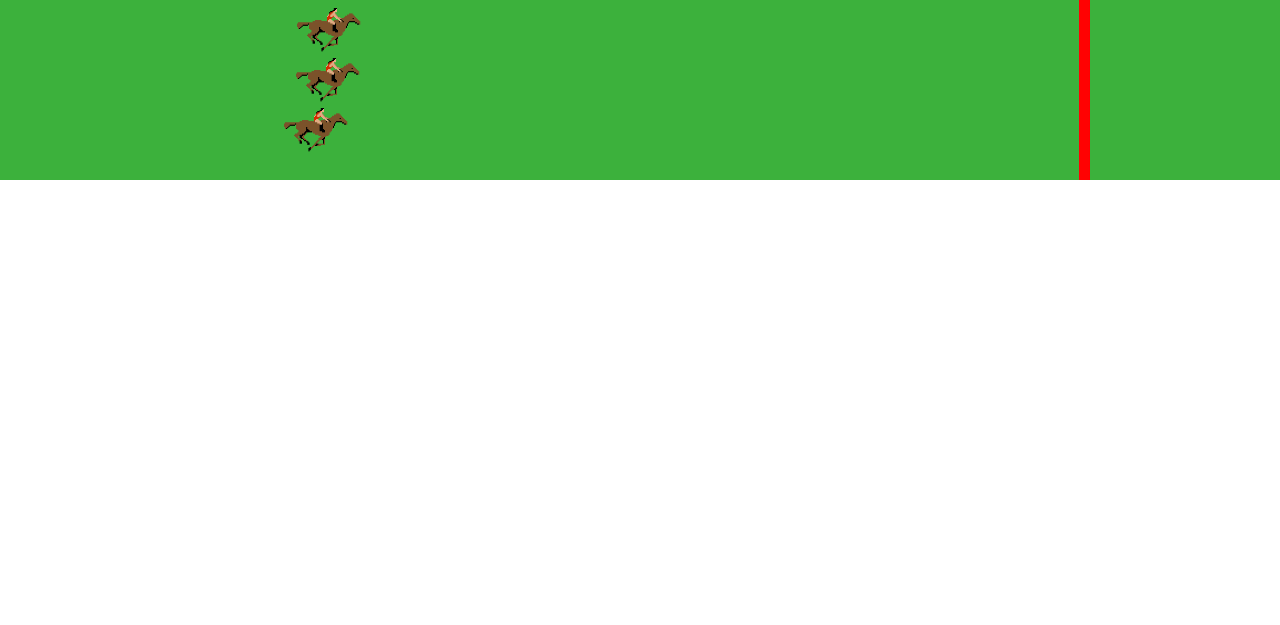
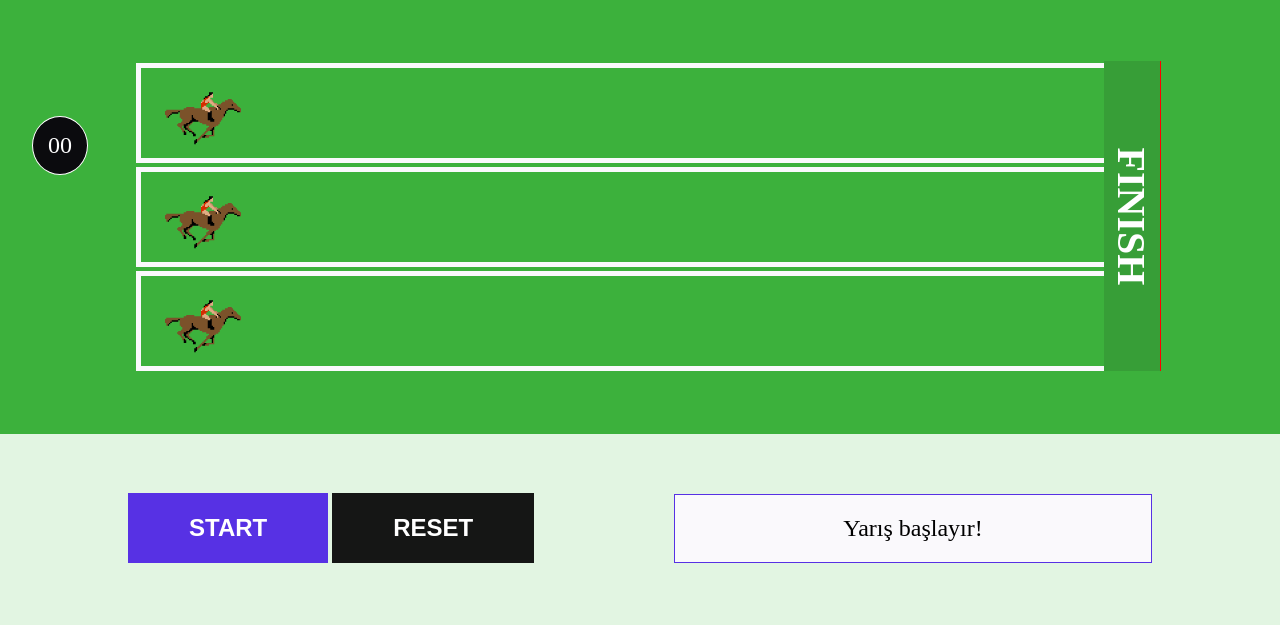
Before and after one commit to muradorucov/Hourse-Game, a plain HTML site: page index.html in a window 1280 px wide. Drawn offline with Linux system fonts and the light colour scheme.

Commit message:
game done

```diff
--- a/index.html
+++ b/index.html
@@ -9,23 +9,40 @@
     <link rel="stylesheet" href="style.css">
 </head>
 <body>
-    <div class="container">
-        <div class="game-dashborad">
-            <div class="hourses">
-                <div class="hourse1">
-                    <img src="./img/hourse.gif" alt="">
+    <section id="game-display">
+        <div class="container">
+            <div class="row">
+                <div class="timer">00</div>
+                <div class="hourses">
+                    <div class="hourse">
+                        <img src="./img/hourse.gif" alt="" class="hourse-one">
+                    </div>
+                    <div class="hourse">
+                        <img src="./img/hourse.gif" alt="" class="hourse-two">
+                    </div>
+                    <div class="hourse">
+                        <img src="./img/hourse.gif" alt="" class="hourse-three">
+                    </div>
                 </div>
-                <div class="hourse2">
-                    <img src="./img/hourse.gif" alt="">
-                </div>
-                <div class="hourse3">
-                    <img src="./img/hourse.gif" alt="">
+                <div class="finish">
+                    <span>FINISH</span>
                 </div>
             </div>
-            <div class="finish"></div>
         </div>
-    </div>
-
+    </section>
+    <section id="game-btn">
+        <div class="container">
+            <div class="row">
+                <div class="btns">
+                    <button id="start-btn">START</button>
+                    <button id="reset-btn" >RESET</button>
+                </div>
+                <div class="comment">
+                    <span >Yarış başlayır!</span>
+                </div>
+            </div>
+        </div>
+    </section>
     <script src="main.js"></script>
 </body>
 </html>
--- a/main.js
+++ b/main.js
@@ -1,36 +1,68 @@
-let hourse1 = document.querySelector(".hourse1")
-let hourse2 = document.querySelector(".hourse2")
-let hourse3 = document.querySelector(".hourse3")
-var gameDashboard = document.querySelector(".game-dashborad");
+let hourseFirst = document.querySelector(".hourse-one")
+let hourseSecond = document.querySelector(".hourse-two")
+let hourseTrhee = document.querySelector(".hourse-three")
+let comment = document.querySelector(".comment span")
+let startBtn = document.querySelector("#start-btn")
+let resetBtn = document.querySelector("#reset-btn")
+let timerDisplay = document.querySelector(".timer")
 
 
-var hourse_1_left =0;
-var hourse_2_left =0;
-var hourse_3_left =0;
+var hourseFirst_left = 0;
+var hourseSecond_left = 0;
+var hourseTrhee_left = 0;
+var timer = 0;
+
+startBtn.addEventListener('click', () => {
+    var _tick = setInterval(function () {
+        timer += 1;
+        let msTimer = timer < 10 ? "0" + timer : timer
+        timerDisplay.innerText = msTimer;
+        console.log(hourseFirst_left)
+        hourseFirst_left = hourseFirst_left + Math.floor(Math.random() * 30);
+        hourseFirst.style.left = hourseFirst_left + "px";
 
 
+        hourseSecond_left = hourseSecond_left + Math.floor(Math.random() * 30);
+        hourseSecond.style.left = hourseSecond_left + "px";
 
-var _tick = setInterval(function () {
-    console.log(hourse_1_left)
-    hourse_1_left =hourse_1_left+ Math.floor(Math.random() * 30);
-    hourse1.style.left=hourse_1_left +"px";
-    if(hourse_1_left>800){
-        console.log('1-ci at qalibdir')
-    }
 
-    hourse_2_left=hourse_2_left + Math.floor(Math.random() * 30);
-    hourse2.style.left=hourse_2_left +"px";
-    if(hourse_2_left>800){
-        console.log('2-ci at qalibdir')
-    }
+        hourseTrhee_left = hourseTrhee_left + Math.floor(Math.random() * 30);
+        hourseTrhee.style.left = hourseTrhee_left + "px";
 
-    hourse_3_left=hourse_3_left+ Math.floor(Math.random() * 30);
-    hourse3.style.left=hourse_3_left +"px";
-    if(hourse_3_left>800){
-        console.log('3-ci at qalibdir')
-    }
 
-    if(hourse_1_left>800 || hourse_2_left>800  || hourse_3_left>800){
-        clearInterval(_tick)
-    }
-}, 1000)
+        if (hourseFirst_left > hourseSecond_left && hourseFirst_left > hourseTrhee_left) {
+            comment.innerText = "1-ci at çempionluğa doğru gedir!";
+        } else if (hourseSecond_left > hourseTrhee_left && hourseSecond_left > hourseFirst_left) {
+            comment.innerText = "Vəəə 2-ci at irəli keçir!";
+        } else if (hourseTrhee_left > hourseSecond_left && hourseTrhee_left > hourseFirst_left) {
+            comment.innerText = "3-ci at digərlərini qabaqlayır!";
+        }
+
+        if (hourseFirst_left > 920 || hourseSecond_left > 920 || hourseTrhee_left > 920) {
+            clearInterval(_tick);
+            if (hourseTrhee_left > 920) {
+                comment.innerText = "3-cü at çempiondur!";
+            } else if (hourseSecond_left > 920) {
+                comment.innerText = "2-ci at çempiondur!";
+            } else if (hourseFirst_left > 920) {
+                comment.innerText = "1-ci at çempiondur!";
+            }
+
+        }
+        resetBtn.addEventListener('click', () => {
+            clearInterval(_tick);
+
+            hourseFirst_left = 0;
+            hourseSecond_left = 0;
+            hourseTrhee_left = 0;
+            hourseFirst.style.left = 0;
+            hourseSecond.style.left = 0;
+            hourseTrhee.style.left = 0;
+            timer = 0;
+
+            comment.innerText = "Yarış başlayır!";
+            timerDisplay.innerText = "00";
+        })
+
+    }, 600)
+})
--- a/style.css
+++ b/style.css
@@ -1,51 +1,116 @@
 body {
     padding: 0;
     margin: 0;
+    box-sizing: border-box;
+    background-color: rgb(226, 245, 226);
+}
+
+#game-display {
+    background-color: rgb(60, 177, 60);
 }
 
 .container {
-
-    width: 100%;
-
-    background-color: rgb(60, 177, 60);
+    width: 80%;
+    margin: 0 auto;
+    padding: 59px 0;
 }
 
-.game-dashborad {
-    width: 900px;
-    margin: auto;
+.row {
     display: flex;
     justify-content: space-between;
+    align-items: center;
+}
+
+#start-btn {
+    padding: 20px 60px;
+    font-size: 24px;
+    color: #fff;
+    font-weight: 600;
+    outline: 0;
+    border: 1px solid #5731e4;
+    background-color: #5731e4;
+    cursor: pointer;
+}
+
+#start-btn:active {
+    background-color: rgb(119, 66, 243);
+}
+
+#reset-btn {
+    padding: 20px 60px;
+    font-size: 24px;
+    color: #fff;
+    font-weight: 600;
+    outline: 0;
+    border: 1px solid #151615;
+    background-color: #151615;
+    cursor: pointer;
+}
+
+#reset-btn:active {
+    background-color: rgb(71, 69, 69);
+}
+
+.comment {
+    width: 436px;
+    font-size: 24px;
+    padding: 20px 20px;
+    background-color: #faf9fc;
+    border: 1px solid #5731e4;
+    display: flex;
+    justify-content: center;
+    align-items: center;
+}
+
+.timer {
+    padding: 15px;
+    color: #fff;
+    font-size: 24px;
+    position: relative;
+    top: -3em;
+    left: -4em;
+    border: 1px solid #ffffff;
+    border-radius: 50%;
+    background: rgb(11, 11, 14);
 }
 
 .hourses {
-    position: relative;
+    width: 100%;
+    margin-left: -3rem;
+}
+
+.hourse {
+    width: 100%;
+    margin: 4px 0;
+    padding: 15px 15px 3px 0px;
+    border: 5px solid #faf9fc;
 
 }
 
-.hourse1,
-.hourse2,
-.hourse3 {
-    position: absolute;
-
-    transition: all 1s ease;
-}
-.hourse1{
-    top: 0;
-}
-.hourse2{
-    top:50px;
-}
-.hourse3{
-    top:100px;
-}
-
-img {
-    width: 100px;
+.hourse img {
+    width: 120px;
+    position: relative;
+    transition: all ease-in-out .6s;
+    z-index: 5;
 }
 
 .finish {
-    width: 10px;
-    height: 180px;
-    background-color: rgb(255, 2, 2);
+    width: 60px;
+    height: 310px;
+    background-color: rgb(55, 158, 55);
     border-right: 1px solid red;
+    position: relative;
+    top: -1px;
+    left: 9px;
+    display: flex;
+    justify-content: center;
+    align-items: center;
 }
+
+.finish span {
+    position: absolute;
+    transform: rotate(90deg);
+    font-size: 40px;
+    color: #ffffff;
+    font-weight: 600;
+}
```
